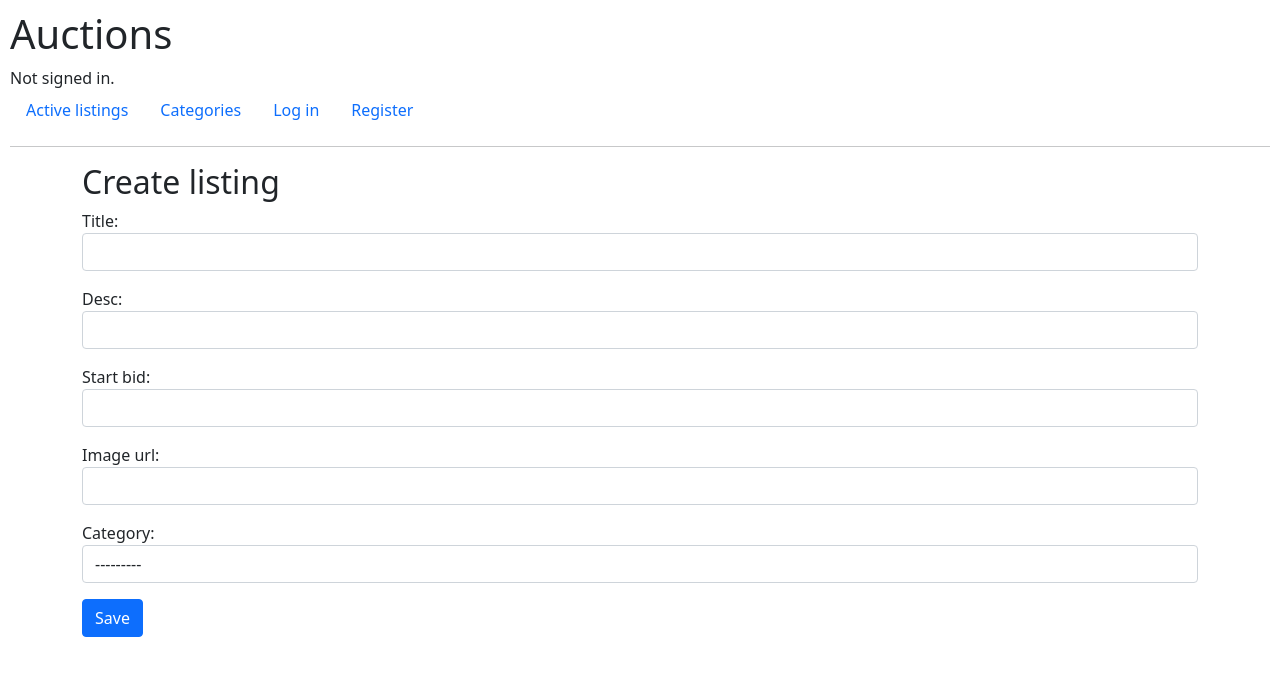
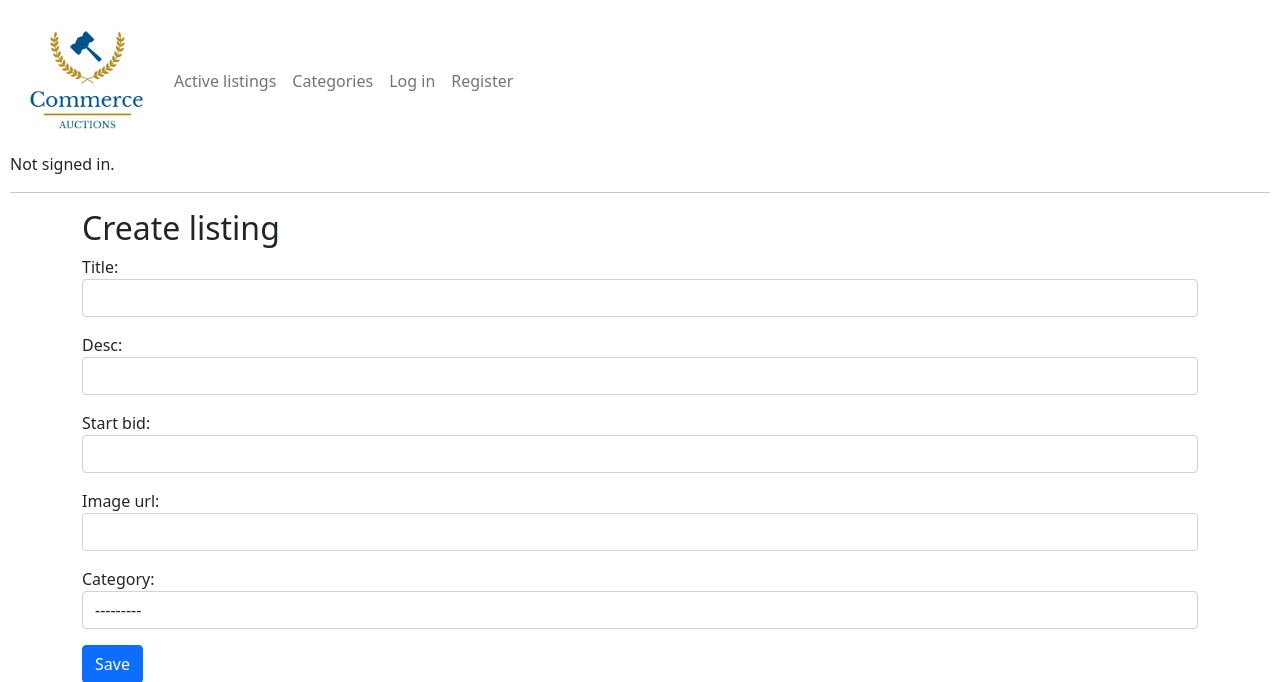
Before and after one commit to AdrianSkar/CS50W, a Django app: page /create in a window 1280 px wide. Shown: the top 682 px of the page. Run offline with Django 3.2, Linux system fonts and the light colour scheme; data comes from the database, SQL or seed files in the repository; both versions use the stored data as it was after the commit.

Commit message:
refactor[p2]:new nav + brand images

```diff
--- a/04b.project 2/commerce/auctions/static/auctions/styles.css
+++ b/04b.project 2/commerce/auctions/static/auctions/styles.css
@@ -12,6 +12,9 @@ body {
     width: 100%;
     object-fit: cover;
 }
+#logo{
+    width: 10vw;
+}
 
 .listing_img {object-fit: cover;}
 
--- a/04b.project 2/commerce/auctions/templates/auctions/layout.html
+++ b/04b.project 2/commerce/auctions/templates/auctions/layout.html
@@ -14,7 +14,32 @@
 	<link rel="icon" type="image/png" sizes="32x32" href="{% static 'auctions/favicon-32x32.png'%}">
 	</head>
 	<body>
-		<h1>Auctions</h1>
+	<nav class="navbar navbar-expand-sm lg navbar-light">
+		<div class="container-fluid">
+			<a href="{% url 'index' %}" class="navbar-brand">
+				<img src="{% static 'auctions/logo_min.png' %}" alt="Commerce auctions logo" id='logo'>
+			</a>
+			<button class="navbar-toggler" type="button" data-bs-toggle="collapse" data-bs-target="#navbarNavAltMarkup"
+				aria-controls="navbarNavAltMarkup" aria-expanded="false" aria-label="Toggle navigation">
+				<span class="navbar-toggler-icon"></span>
+			</button>
+			<div class="collapse navbar-collapse" id="navbarNavAltMarkup">
+				<div class="navbar-nav">
+					<a class="nav-item nav-link" href="{% url 'index' %}">Active listings</a>
+					<a class="nav-item nav-link" href="#">Categories</a>
+					{% if user.is_authenticated %}
+					<a class="nav-item nav-link" href="#">Watchlist</a>
+					<a class="nav-item nav-link" href="{% url 'create' %}">Create listing</a>
+					<a class="nav-item nav-link" href="{% url 'logout' %}">Log out</a>
+					{% else %}
+					<a class="nav-item nav-link" href="{% url 'login' %}">Log in</a>
+					<a class="nav-item nav-link" href="{% url 'register' %}">Register</a>
+					{% endif %}
+				</div>
+			</div>
+		</div>
+	</nav>
+
 <div>
 	{% if user.is_authenticated %}
 	Signed in as <strong>{{ user.username }}</strong>.
@@ -22,32 +47,6 @@
 	Not signed in.
 	{% endif %}
 </div>
-		<ul class="nav ">
-			<li class="nav-item">
-				<a class="nav-link" href="{% url 'index' %}">Active listings</a>
-			</li>
-			<li class="nav-item">
-				<a class="nav-link" href="#">Categories</a>
-			</li>
-			{% if user.is_authenticated %}
-				<li class="nav-item">
-					<a class="nav-link" href="#">Watchlist</a>
-					</li>
-					<li class="nav-item">
-						<a class="nav-link" href="{% url 'create' %}">Create listing</a>
-					</li>
-					<li class="nav-item">
-					<a class="nav-link" href="{% url 'logout' %}">Log out</a>
-				</li>
-			{% else %}
-				<li class="nav-item">
-					<a class="nav-link" href="{% url 'login' %}">Log in</a>
-				</li>
-				<li class="nav-item">
-					<a class="nav-link" href="{% url 'register' %}">Register</a>
-				</li>
-			{% endif %}
-		</ul>
 		<hr>
 		{% block body %}
 		{% endblock %}
```
Also changed, not shown: 04b.project 2/commerce/auctions/static/auctions/favi.png (added), 04b.project 2/commerce/auctions/static/auctions/favicon-32x32.png, 04b.project 2/commerce/auctions/static/auctions/logo.png (added), 04b.project 2/commerce/auctions/static/auctions/logo_min.png (added), 04b.project 2/commerce/db.sqlite3. Lines whose indentation alone changed are shown as unchanged.
